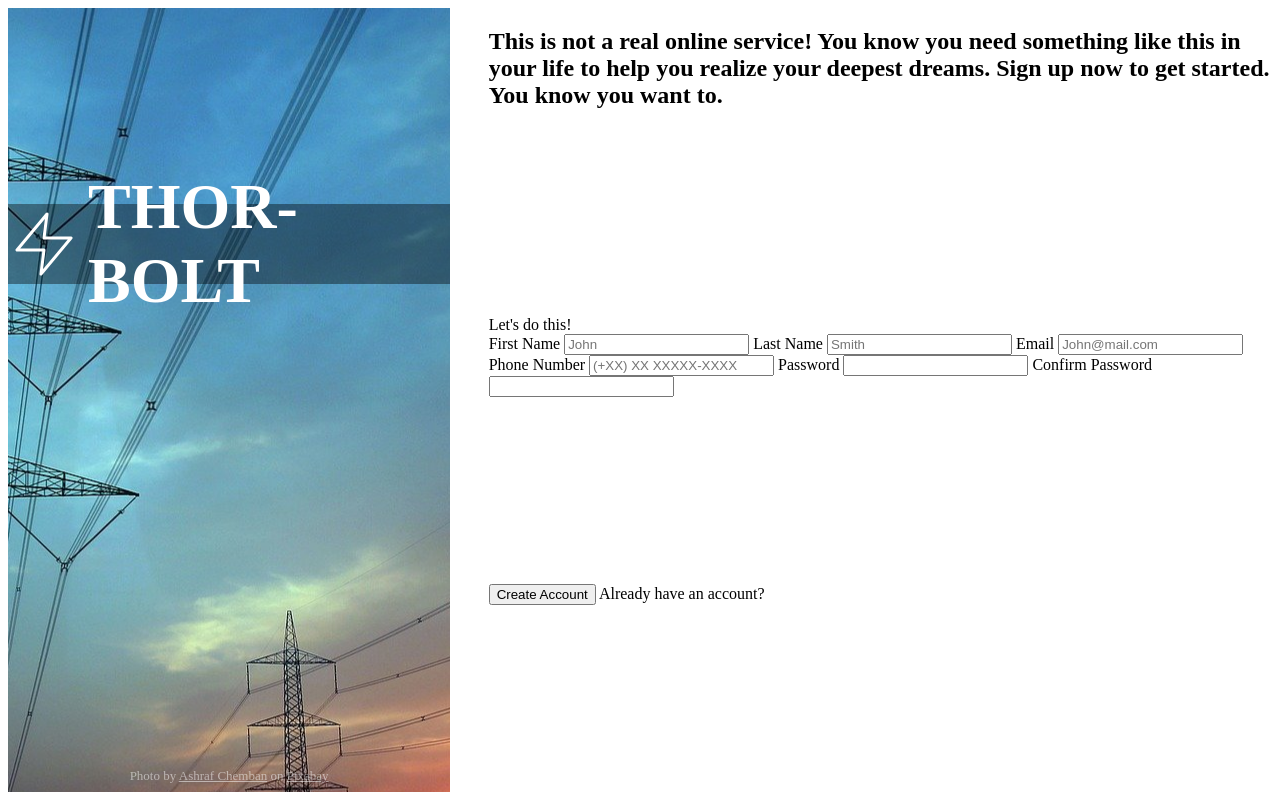
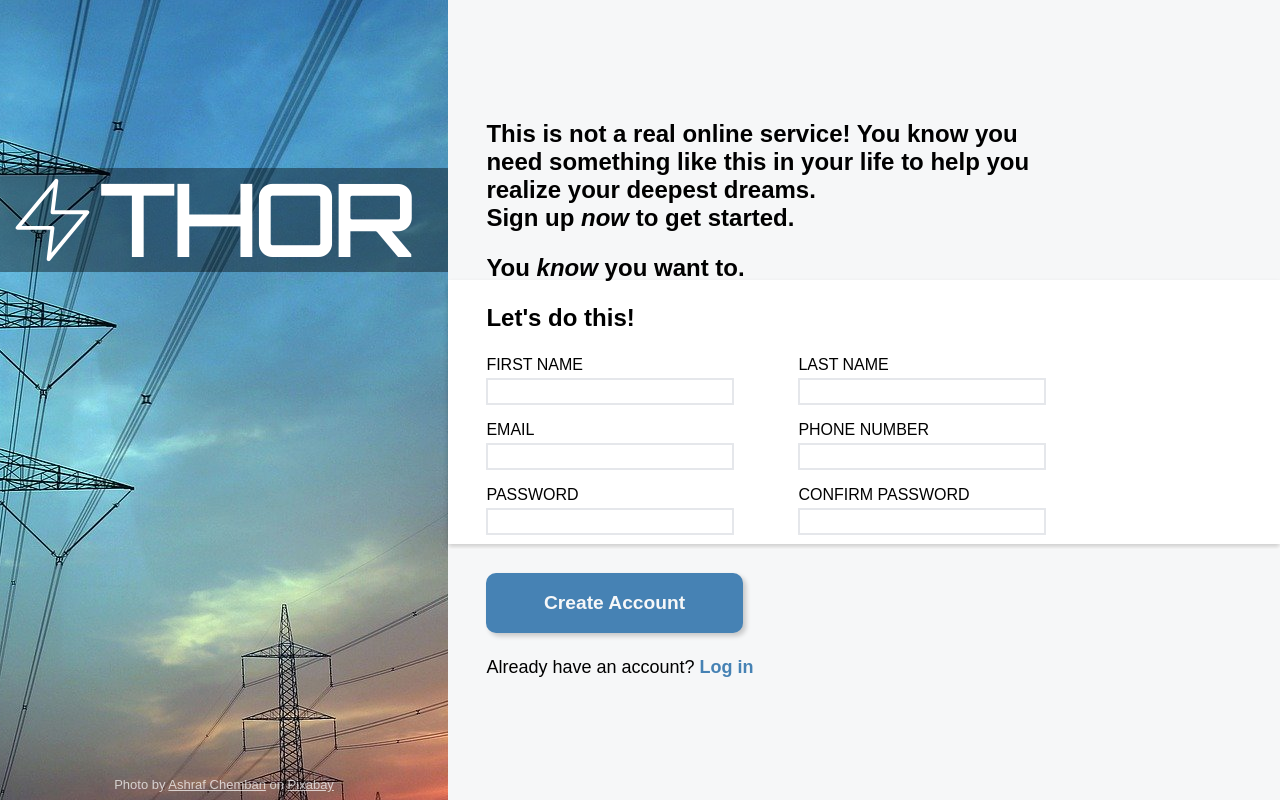
Before and after one commit to Goik28/Odin-SignUpForm, a plain HTML site: page index.html in a window 1280 px wide. Drawn offline with Linux system fonts and the light colour scheme.

Commit message:
Did almost all of the right panel, the bottom and the mid. There is still the error validation to do. Perhaps the next commit will be the last one.

```diff
--- a/index.html
+++ b/index.html
@@ -11,42 +11,45 @@
     <div class="leftPanel">
         <div class="title">
             <img id="bolt" src="./Img/zap.svg" alt="Lightning bolt">
-            <h1 id="thor">THOR-BOLT</h1>
+            <h1 id="thor">THOR</h1>
         </div>
         <div class="credit">Photo by <a href="https://pixabay.com/pt/users/ashrafchemban-11099338/">Ashraf Chemban</a>
-             on <a href="https://pixabay.com"> Pixabay</a>
-            </div>
+            on <a href="https://pixabay.com"> Pixabay</a>
+        </div>
     </div>
     <div class="rightPanel">
         <div class="topRightPanel">
-            <h2>This is not a real online service! You know you need something
+            <h2>
+                This is not a real online service! You know you need something
                 like this in your life to help you realize your deepest dreams.
-                Sign up <span>now</span> to get started.
-                You <span>know</span> you want to.
+                <p>Sign up <span>now</span> to get started.</p>
+                <p>You <span>know</span> you want to.</p>
             </h2>
-
         </div>
         <div class="midRightPanel">
             Let's do this!
-            <form action="" method="post">
-                <label for="firstName">First Name</label>
-                <input type="text" id="firstName" placeholder="John">
-                <label for="lastName">Last Name</label>
-                <input type="text" id="lastName" placeholder="Smith">
-                <label for="email">Email</label>
-                <input type="email" id="email" placeholder="John@mail.com">
-                <label for="phoneNum">Phone Number</label>
-                <input type="tel" id="phoneNum" placeholder="(+XX) XX XXXXX-XXXX">
-                <label for="password">Password</label>
-                <input type="password" id="password">
-                <label for="confirmPass">Confirm Password</label>
-                <input type="password" id="confirmPass">
+            <form class="formOrganizer" action="" method="post">
+                <div class="leftForm">
+                    <label for="firstName">FIRST NAME</label>
+                    <input type="text" id="firstName">
+                    <label for="email">EMAIL</label>
+                    <input type="email" id="email">
+                    <label for="password">PASSWORD</label>
+                    <input type="password" id="password">
+                </div>
+                <div class="rightForm">
+                    <label for="lastName">LAST NAME</label>
+                    <input type="text" id="lastName">
+                    <label for="phoneNum">PHONE NUMBER</label>
+                    <input type="tel" id="phoneNum">
+                    <label for="confirmPass">CONFIRM PASSWORD</label>
+                    <input type="password" id="confirmPass">
+                </div>
             </form>
         </div>
         <div class="botRightPanel">
             <button>Create Account</button>
-            Already have an account?
-            <a href="">Log in</a>
+            <p>Already have an account? <span><a href="">Log in</a></span></p>
         </div>
     </div>
 </body>
--- a/style.css
+++ b/style.css
@@ -1,39 +1,138 @@
+@import url('https://fonts.googleapis.com/css2?family=Orbitron&display=swap');
+
 body{
     display: flex;
-    height: 98vh;
+    height: 100vh;
+    margin: 0px;
+    font-family: Arial, Helvetica, sans-serif;
 }
 
 .rightPanel{
-    width: 62vw;
+    width: 65vw;
     display: flex;
     flex-direction: column;
     justify-content: space-between;
-    margin-left: 3vw;
-}
-
-.topRightPanel,
-.midRightPanel,
-.botRightPanel{
-    flex: 1 0 auto;
 }
 
 .topRightPanel{
-    align-items: flex-end;
+    background-color: #f6f7f8;
+    height: 35vh;
+    padding-left: 3vw;
+    padding-right: 10vw;
+}
+
+p{
+    margin: 0px;
+    padding: 0px;
+}
+
+.topRightPanel > h2 > p:last-child{
+    padding-top: 4%;
+}
+
+h2{
+    width: 85%;
+    padding-top: 15%;
+}
+
+span{
+    font-style: italic;
+}
+
+.midRightPanel{
+    height: 30vh;
+    font-size: x-large;
+    font-weight: bold;
+    padding-left: 3vw;
+    padding-top: 3vh;
+    margin-bottom: 5px;
+    box-shadow: 0px 3px 5px 0px rgba(0, 0, 0, 0.2);
+}
+
+.formOrganizer{
+    display: flex;
+    gap: 5vw;
+    padding-top: 3vh;
+    font-size: medium;
+    font-weight: 500;
+    font-family: Arial, Helvetica, sans-serif;
+}
+
+.leftForm,
+.rightForm{
+    display: flex;
+    flex-direction: column;
+}
+
+input:nth-child(even){
+    margin-bottom: 2vh;
+}
+
+label:nth-child(odd){
+    margin-bottom: 4px;
+}
+
+input{
+    font-size: large;
+    border-style: solid;
+    border-color: #E5E7EB;
+    padding-left: 10px;
+}
+
+input:focus{
+    border-color: lightblue;
+    box-shadow: 3px 3px 5px rgba(0,0,0,0.2);
+}
+
+.botRightPanel{
+    display: flex;
+    flex-direction: column;
+    align-items: flex-start;
+    background-color: #f6f7f8;
+    height: 35vh;
+    padding-left: 3vw;
+}
+
+.botRightPanel > button{
+    flex: 0 0 auto;
+    color: #f6f7f8;
+    background-color: steelblue;
+    font-size: larger;
+    font-weight: bold;
+    padding: 1em 3em;
+    border: 0;
+    border-radius: 10px;
+    margin-top: 3vh;
+    box-shadow: 3px 3px 5px rgba(0,0,0,0.2);
+}
+
+.botRightPanel > p{
+    margin-top: 3vh;
+    font-size: large;
+    font-weight: 500;
+}
+
+.botRightPanel > p > span > a:link,
+.botRightPanel > p > span > a:visited{
+    color: steelblue;
+    font-style: normal;
+    text-decoration: none;
+    font-weight: 700;
 }
 
 .leftPanel{
     width: 35vw;
     background-image: url(./Img/background.jpg);
     background-position: center 10%;
-    position: relative;
+    display: flex;
+    flex-direction: column;
+    justify-content: space-between;
 }
 
 .title{
-    position: absolute;
-    top: 25%;
+    margin-top: 21vh;
     width: 100%;
-    flex: 1 1 auto;
-    height: 10vh;
+    height: 13vh;
     background-color: rgba(0, 0, 0, 0.4);
     display: flex;
     align-items: center;
@@ -41,28 +140,26 @@ body{
 }
 
 .credit{
-    position: absolute;
-    bottom: 1%;
+    padding-bottom: 1vh;
     width: 100%;
-    color: rgba(255, 255, 255, 0.5);
+    color: rgba(255, 255, 255, 0.7);
     text-align: center;
     font-size: small;
 }
 
-a:link {
-    color: rgba(255, 255, 255, 0.5)
-  }
-
-a:visited {
-    color: rgba(255, 255, 255, 0.5)
-  }
+.credit > a:link,
+.credit > a:visited{
+    color: rgba(255, 255, 255, 0.7)
+}
 
 #bolt{
     height: 90%;;
+    margin-left: -30px;
 }
+
 #thor{
     color: white;
-    font-size: 4em;
+    font-size: 6em;
     margin: 0px;
-    padding-left: 0.5rem;
+    font-family: 'Orbitron', sans-serif;
 }
```
